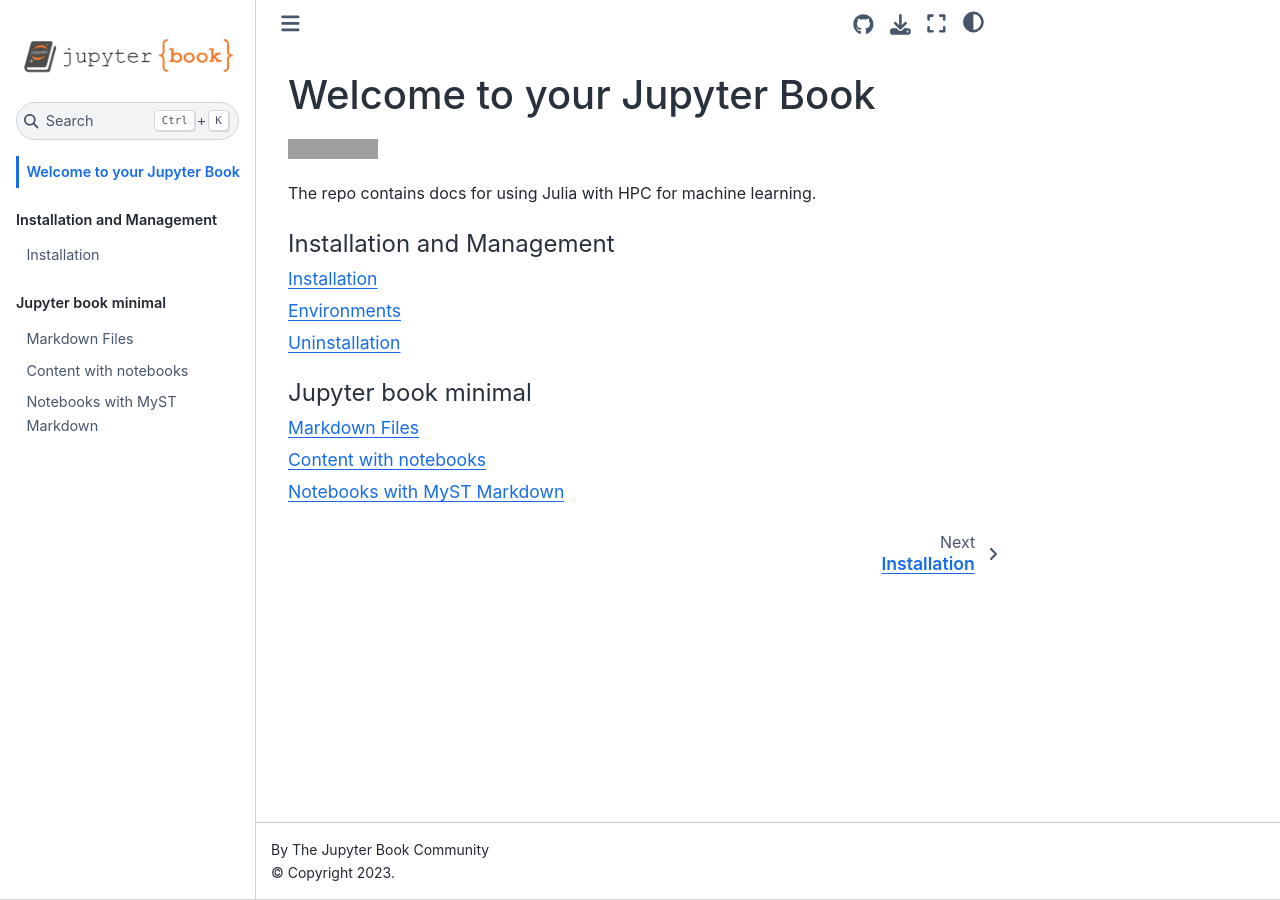
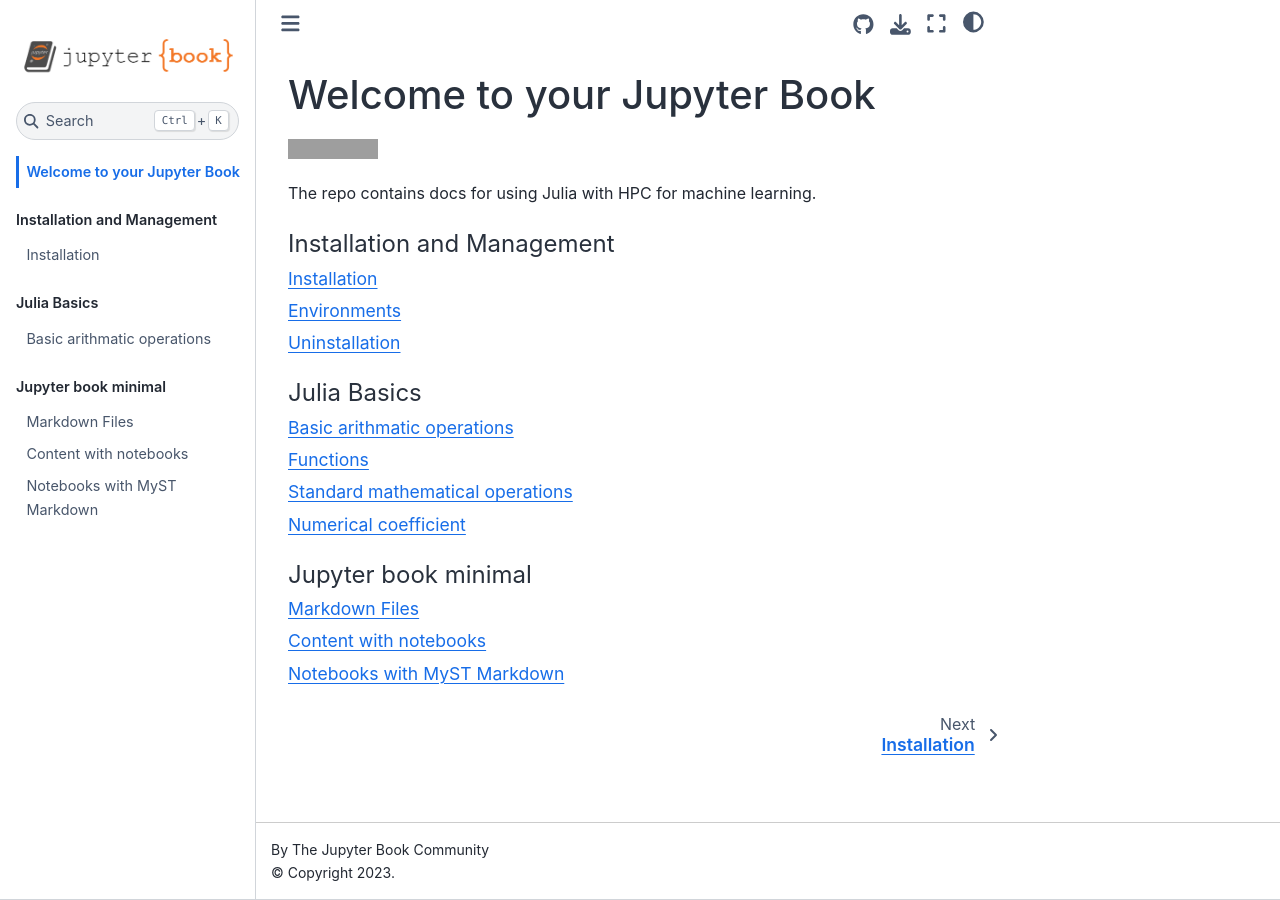
Before and after one commit to praksharma/Julia-for-HPC, a Jupyter Book: the page built from docs/intro.md, in a window 1280 px wide. Built offline with Jupyter Book 1.0.4 settings and Sphinx 7.4.7 and the Sphinx Book theme 1.1.4, drawn with Linux system fonts in a browser that asks for light colours; grey boxes are pictures that could not be loaded.

```diff
--- a/docs/_toc.yml
+++ b/docs/_toc.yml
@@ -9,6 +9,9 @@ parts:
   - caption: Installation and Management
     chapters:
     - file: Installation_and_management/install
+  - caption: Julia Basics
+    chapters:
+    - file: basics/1. basic operations and functions.ipynb
   - caption: Jupyter book minimal
     chapters:
     - file: jupyter-book-template/markdown
```
Also changed, not shown: README.md (+3 -0 lines), docs/basics/1. basic operations and functions.ipynb (added).
